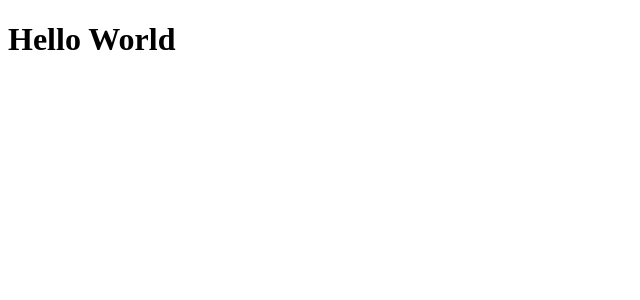
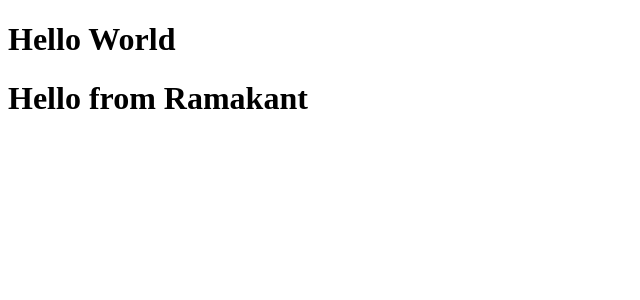
Before and after one commit to PushpakB-CTzen/hospital-management-UI, an Angular app in the folder hospital-management-FE/: page / in a window 1280 px wide. Shown: the top 300 px of the page, without its empty margins (0-640 px from the left). Built offline with nearby package versions, Linux system fonts and the light colour scheme.

Commit message:
some changes by ramakant

```diff
--- a/hospital-management-FE/package.json
+++ b/hospital-management-FE/package.json
@@ -24,7 +24,7 @@
     "zone.js": "~0.11.3"
   },
   "devDependencies": {
-    "@angular-devkit/build-angular": "~0.1102.12",
+    "@angular-devkit/build-angular": "^0.1102.13",
     "@angular/cli": "~11.2.12",
     "@angular/compiler-cli": "~11.2.13",
     "@types/jasmine": "~3.6.0",
--- a/hospital-management-FE/src/app/app.component.html
+++ b/hospital-management-FE/src/app/app.component.html
@@ -1 +1,2 @@
 <h1>Hello World</h1>
+<h1>Hello from Ramakant</h1>
```
Also changed, not shown: 1 other file (tests, documents, lock files or other folders).
